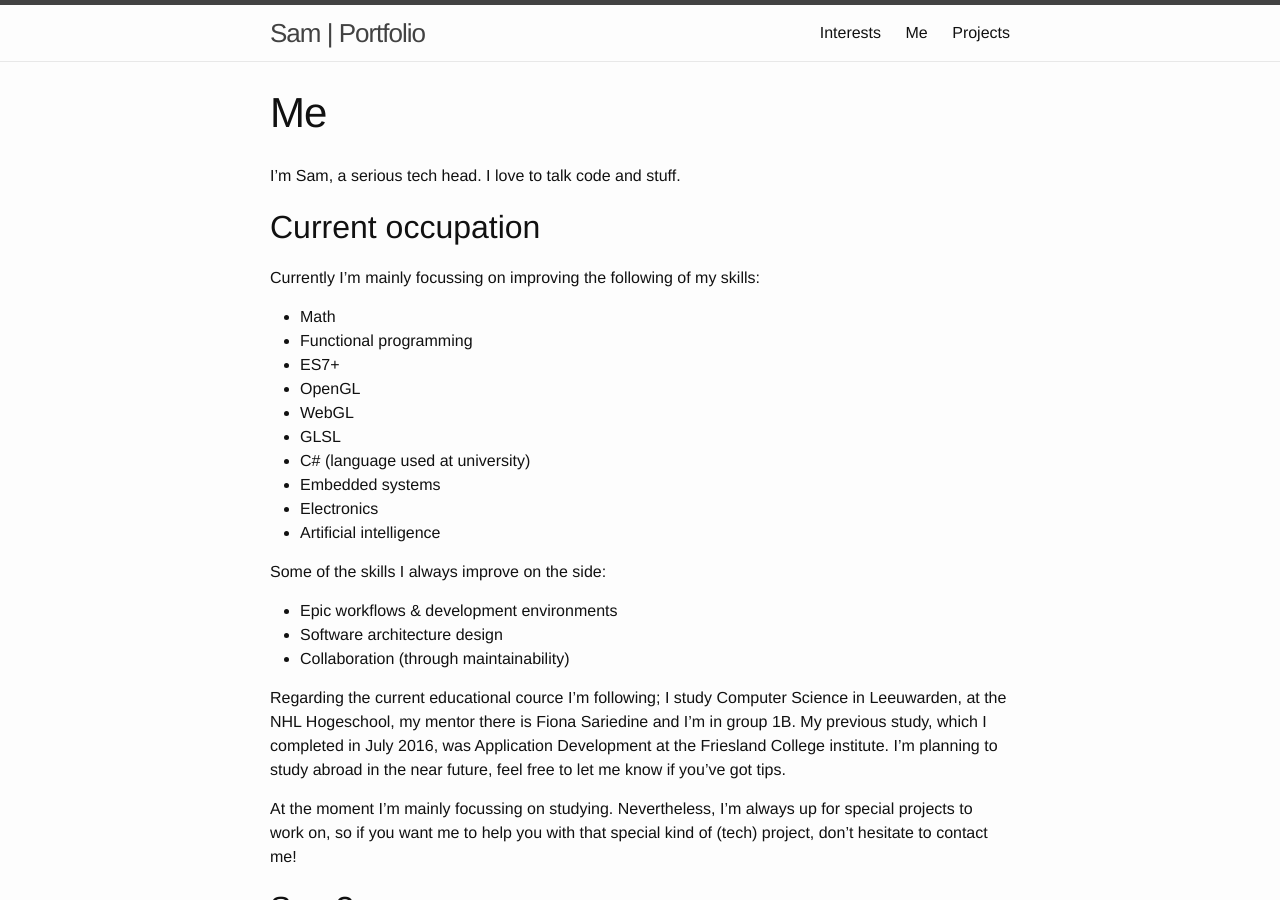
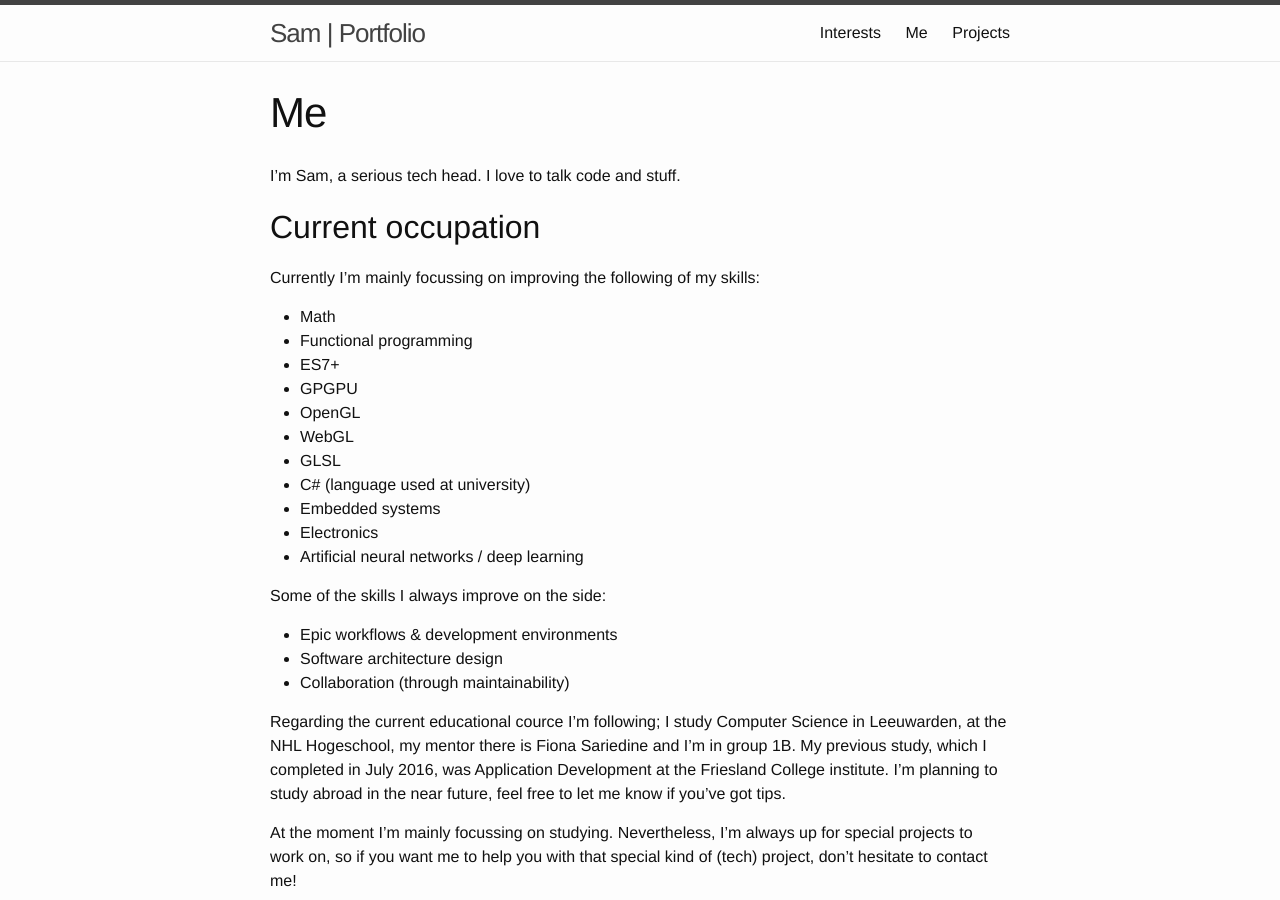
Before and after one commit to opensoars/portfolio, a Jekyll site: the page built from me.md, in a window 1280 px wide and 900 px high. Built offline with Jekyll 4.4.1, drawn with Linux system fonts in a browser that asks for light colours.

Commit message:
current occupation additions

```diff
--- a/me.md
+++ b/me.md
@@ -17,13 +17,14 @@ Currently I'm mainly focussing on improving the following of my skills:
 - Math
 - Functional programming
 - ES7+
+- GPGPU
 - OpenGL
 - WebGL
 - GLSL
 - C# (language used at university)
 - Embedded systems
 - Electronics
-- Artificial intelligence
+- Artificial neural networks / deep learning
 
 Some of the skills I always improve on the side:
 
```
